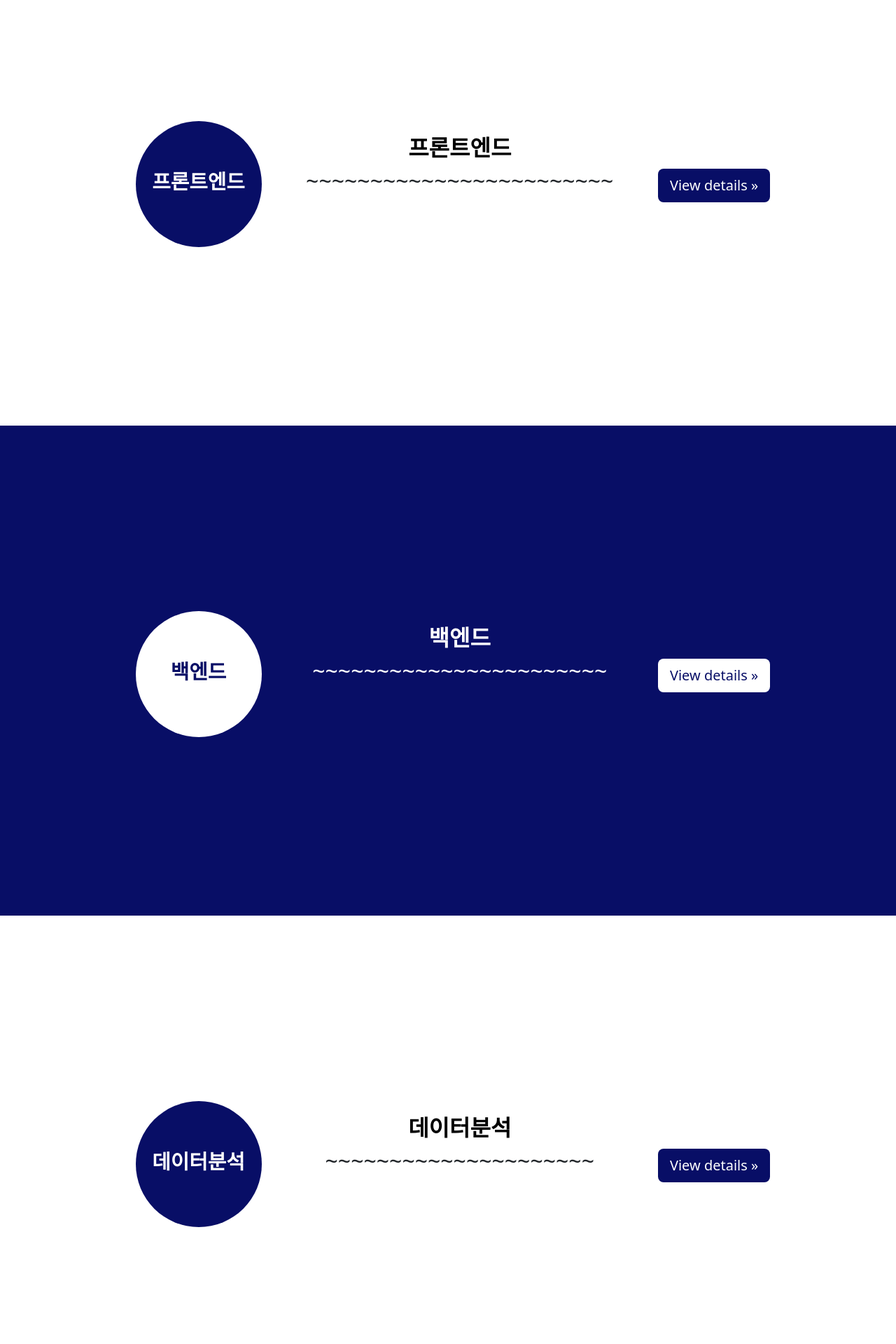
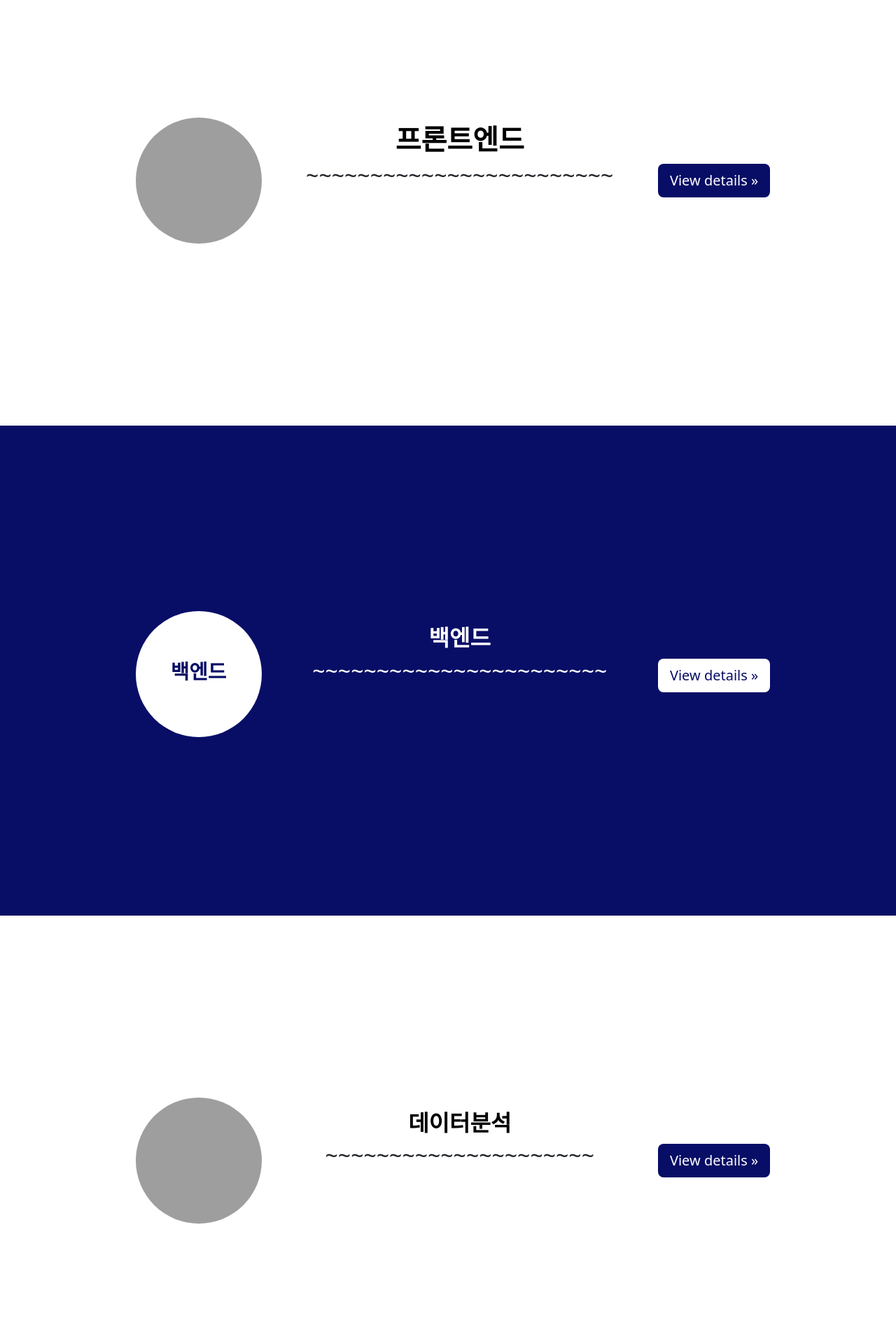
Before and after one commit to KIMHUIJUN/dxlab, a Django app: page / in a window 1280 px wide. Shown: the part 892-2812 px from the top of the page at 70% size. Run offline with Django 3.2, Linux system fonts and the light colour scheme; some web fonts are replaced; grey boxes are pictures that could not be loaded.

Commit message:
Add add Fuction

```diff
--- a/templates/insight/home.html
+++ b/templates/insight/home.html
@@ -37,13 +37,12 @@
     <section>
     <div class="align-center" style="height:700px; display:flex;">
         <div class="container" style="margin: auto; ">
-            <div class="text-center"style="display:inline-block; margin-left:10%;">
-            <div class="circle text-white" style=" width:180px; height:180px; border-radius:50%; background:#080E66;">
-            <h1 class="align-center" style=" font-size:180%; font-weight:bold; margin-top:5%;"><br><br>프론트엔드</h1>
+            <div class="text-center"style="display:inline-block; margin-left:10%; vertical-align: middle;">
+            <div class="circle text-white" style=" width:180px; height:180px; border-radius:50%; background-image:url(https://cdn.pixabay.com/photo/2016/09/08/04/12/programmer-1653351__480.png);background-repeat: no-repeat; background-position: center; background-size: cover;">
             </div>
             </div>
-            <div class="text-center" style="display:inline-block; width:40%; margin-left:5%;">
-                <h2 class="text-black" style="font-weight:bold;">프론트엔드</h2>
+            <div class="text-center" style="display:inline-block; width:40%; margin-left:5%; ">
+                <h1 class="text-black" style="font-weight:bold;">프론트엔드</h1>
                 <h2 class="align-center" >~~~~~~~~~~~~~~~~~~~~~~~~
                 </h2>
             </div>
@@ -71,9 +70,8 @@
     <section>
     <div class="align-center"style="height:700px; display:flex;">
         <div class="container bg-white"style="margin:auto;">
-            <div class="text-center"style="display:inline-block; margin-left:10%;">
-            <div class="circle text-white" style=" width:180px; height:180px; border-radius:50%; background:#080E66;">
-            <h1 class="align-center" style=" font-size:180%; font-weight:bold; margin-top:5%;"><br><br>데이터분석</h1>
+            <div class="text-center"style="display:inline-block; margin-left:10%;vertical-align: middle;">
+             <div class="circle text-white" style=" width:180px; height:180px; border-radius:50%; background-image:url(https://media.istockphoto.com/id/1177411036/ko/%EC%82%AC%EC%A7%84/%EC%B6%94%EC%83%81-%EB%AF%B8%EB%9E%98-%EC%9D%B8%ED%8F%AC%EA%B7%B8%EB%9E%98%ED%94%BD-%EB%B9%85-%EB%8D%B0%EC%9D%B4%ED%84%B0-%EC%8B%9C%EA%B0%81%ED%99%94-%EB%B9%85-%EB%8D%B0%EC%9D%B4%ED%84%B0-%EA%B0%9C%EB%85%90%EC%9D%84-%EB%82%98%ED%83%80%EB%83%85%EB%8B%88%EB%8B%A4.webp?s=612x612&w=is&k=20&c=A_pxyRTRIGlZz3NG4OHLi82PB81vpwu363qA050I0qQ=);background-repeat: no-repeat; background-position: center; background-size: cover;">
             </div>
             </div>
             <div class=" text-center" style="display:inline-block; width:40%; margin-left:5%;">
@@ -90,6 +88,7 @@
             <div class="text-center"style="display:inline-block; margin-left:10%;">
             <div class="circle text-white" style=" width:180px; height:180px; border-radius:50%; background:white">
             <h1 class="align-center" style="color:#080E66; font-size:180%; font-weight:bold; margin-top:5%;"><br><br>AI
+
             </div>
             </div>
             <div class="text-center" style="display:inline-block; width:40%; margin-left:5%;">
```
